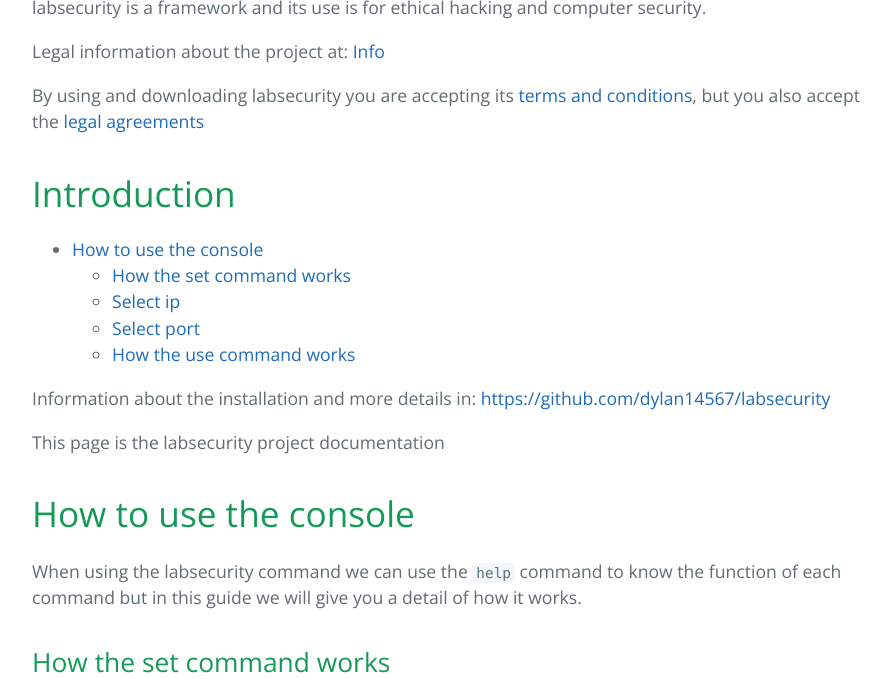
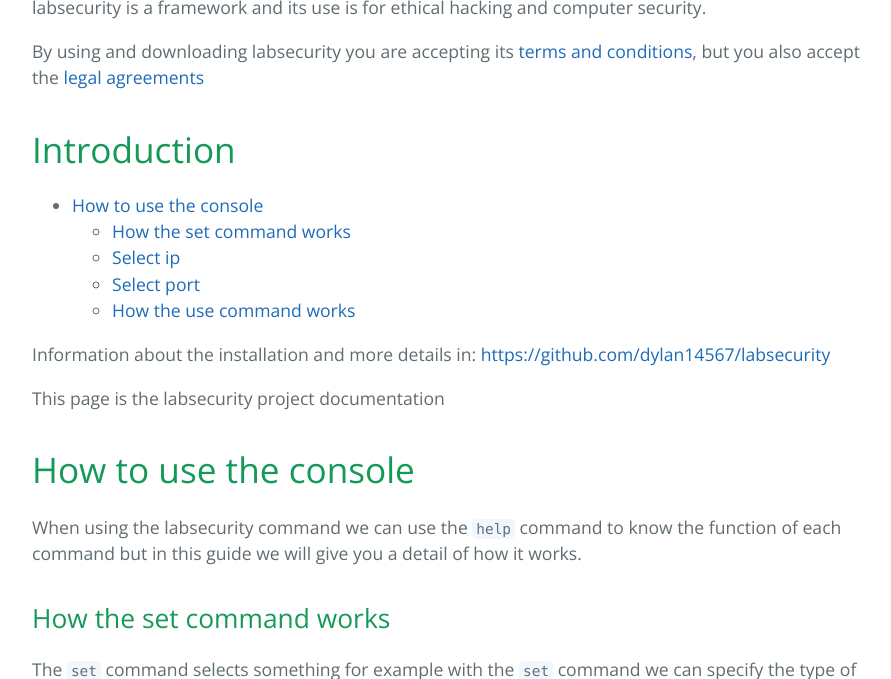
Before and after one commit to dylanmeca/labsecurity, a Jekyll site: the page built from docs/index.md, in a window 1280 px wide and 900 px high, scrolled down 550 px, cut to the strip 221-900 px from the top of the window. Shown: the whole strip, without its empty margins (192-1083 px from the left). Built offline with Jekyll 4.4.1, drawn with Linux system fonts in a browser that asks for light colours.

Commit message:
Update index.md

```diff
--- a/docs/index.md
+++ b/docs/index.md
@@ -18,8 +18,6 @@
 ![logo](https://raw.githubusercontent.com/dylan14567/labsecurity/main/.github/icon.jpg)
 
 labsecurity is a framework and its use is for ethical hacking and computer security.
-
-Legal information about the project at: [Info](info)
 
 By using and downloading labsecurity you are accepting its [terms and conditions](https://dylan14567.github.io/labsecurity/info#terms-and-conditions-of-use), but you also accept the [legal agreements](info)
 
```
